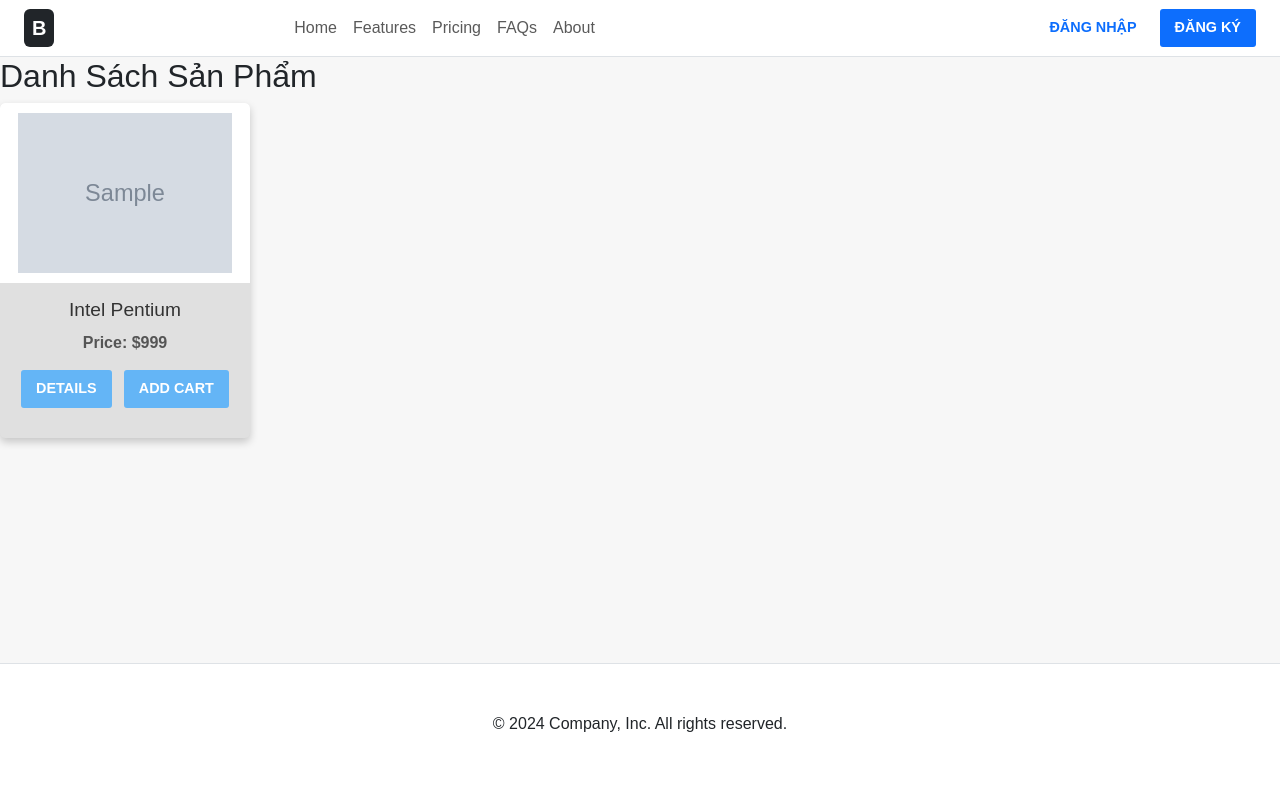
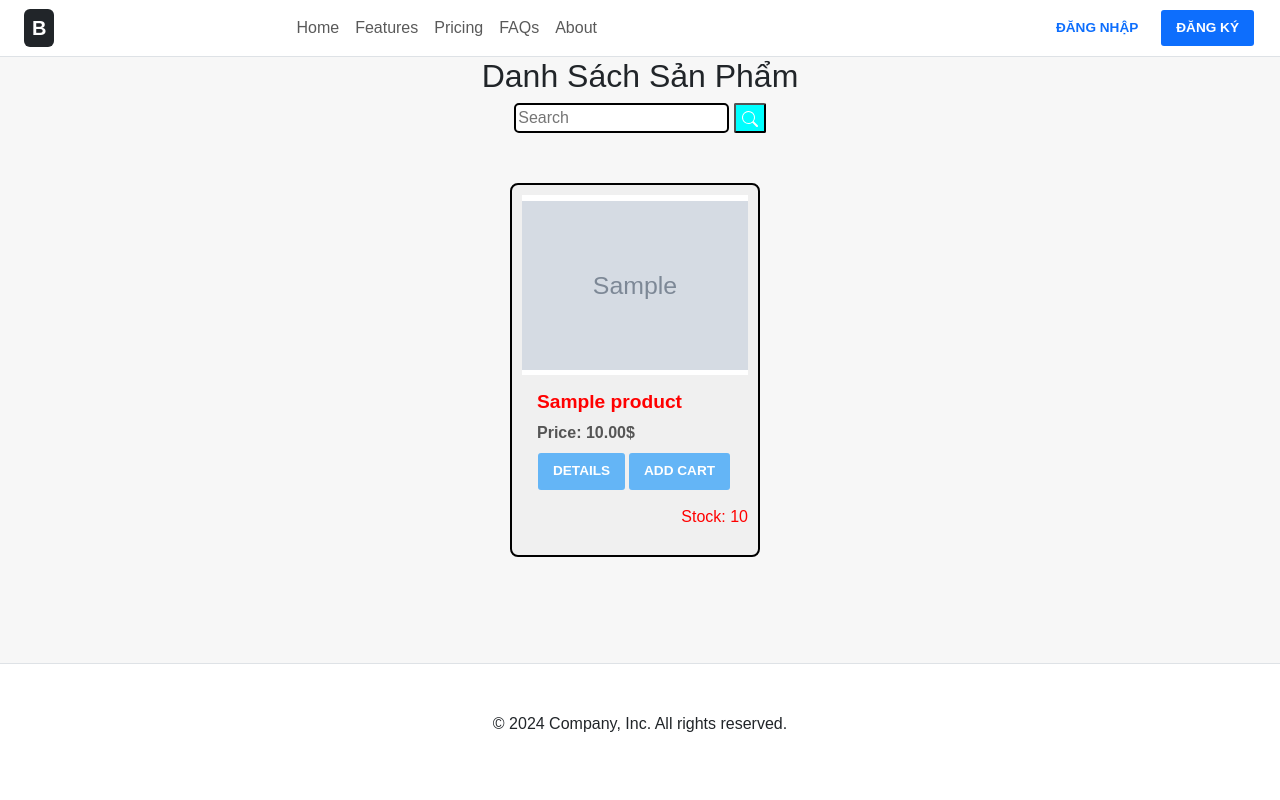
Before and after one commit to PhanTuanAnh2009/BCCK_RENEW, a Django app: template store/templates/store/products.html in a window 1280 px wide. Run offline with Django 4.2, Linux system fonts and the light colour scheme; the template is opened without the code that fills it: values that come from a table or form of the project are taken from there, others are empty; tables that the repository leaves empty hold one stand-in row (values such as "Sample post"); grey boxes marked "Sample" are stand-in pictures; parts of the project's set-up code (start-up, migrations or seed data) failed here and were passed over.

Commit message:
new layout

```diff
--- a/store/static/store/css/style.css
+++ b/store/static/store/css/style.css
@@ -73,39 +73,28 @@ header.navbar {
   border-radius: 4px;
 }
 
-.products-container {
-    display: flex;
-    flex-wrap: wrap;
-    justify-content: center;
-    gap: 20px;
-    padding: 20px;
+.product-container {
+  display: flex;
+  justify-content: center;
+  flex-wrap: wrap;
+  gap: 20px;
 }
+
 .product-card {
-    background-color: #e0e0e0;
-    color: #333;
-    border-radius: 5px;
-    overflow: hidden;
-    width: 250px;
-    box-shadow: 0 4px 8px rgba(0, 0, 0, 0.2);
-    display: flex;
-    flex-direction: column;
-    align-items: center;
-    text-align: center;
-    padding-bottom: 15px;
+  margin-right:10px;
+  width: 250px;
+  background: #f0f0f0;
+  padding: 10px;
+  border-radius: 8px;
 }
 .product-card img {
     width: 100%;
     height: 180px;
     object-fit: contain;
     background-color: #fff;
-    padding: 10px 0;
+    padding: 5px 0;
 }
 
-.product-info {
-    padding: 15px;
-    width: 100%;
-    box-sizing: border-box;
-}
 .product-info {
     padding: 15px;
     width: 100%;
@@ -114,15 +103,18 @@ header.navbar {
 
 .product-info h3 {
     margin-top: 0;
-    margin-bottom: 10px;
+    margin-bottom: 8px;
     font-size: 1.2em;
-    color: #333;
+    color: red;
+    font-weight: bold;
+
 }
 
 .product-info .price {
+
     font-weight: bold;
     color: #555;
-    margin-bottom: 15px;
+    margin-bottom: 8px;
 }
 
 .buttons {
@@ -132,11 +124,12 @@ header.navbar {
 }
 
 .btn {
+  margin-right:2px;
     padding: 8px 15px;
     border: none;
     border-radius: 3px;
     cursor: pointer;
-    font-size: 0.9em;
+    font-size: 0.85em;
     text-transform: uppercase;
     font-weight: bold;
     transition: background-color 0.3s ease;
--- a/store/templates/store/products.html
+++ b/store/templates/store/products.html
@@ -6,23 +6,35 @@
 
 {% block content %}
 
+        <div style="display:flex; flex-direction: column; align-items: center; margin-bottom:50px;">
+       <h2 >Danh Sách Sản Phẩm</h2>
+       <div>
+       <form method="POST" enctype="multipart/form-data" id="product-form">
 
-       <h2>Danh Sách Sản Phẩm</h2>
+            {% csrf_token %}
+
+<input type="text" id="name" name="search" placeholder="Search"  style="border-radius: 5px;border:2px solid black;"required>
+ <button style="border:2p solid black ;border-radius:5px; background-color: aqua; color:white; height:30px; border-radius:2px;"><svg xmlns="http://www.w3.org/2000/svg" width="16" height="16" fill="currentColor" class="bi bi-search" viewBox="0 0 16 16">
+  <path d="M11.742 10.344a6.5 6.5 0 1 0-1.397 1.398h-.001q.044.06.098.115l3.85 3.85a1 1 0 0 0 1.415-1.414l-3.85-3.85a1 1 0 0 0-.115-.1zM12 6.5a5.5 5.5 0 1 1-11 0 5.5 5.5 0 0 1 11 0"/>
+</svg></button>
+</div>
+</div>
         <div class="product-container">
             {% for i in products %}
-           <div class="product-card">
+           <div class="product-card" style="border:2px solid black;">
             <img src="{{i.image.url}}" alt="{{i.name}}" >
             <div class="product-info">
-                <h3>Intel Pentium</h3>
-                <p class="price">Price: $999</p>
+                <h3>{{i.name}}</h3>
+                <p class="price">Price: {{i.price}}$</p>
                 <div class="buttons">
                     <button class="btn details-btn">Details</button>
                     <button class="btn add-cart-btn">Add cart</button>
                 </div>
             </div>
+            <p style="text-align: right;color:red;">Stock: {{i.stock}}</p>
         </div>
-        </div>
+
             {% endfor %}
-
+    </div>
 
 {% endblock %}
```
Also changed, not shown: static/img/product/img_upload/Screenshot_2025-06-01_180837_FDFfY8F.png (added), static/img/product/img_upload/shutterstock_657337522.jpg (added).
